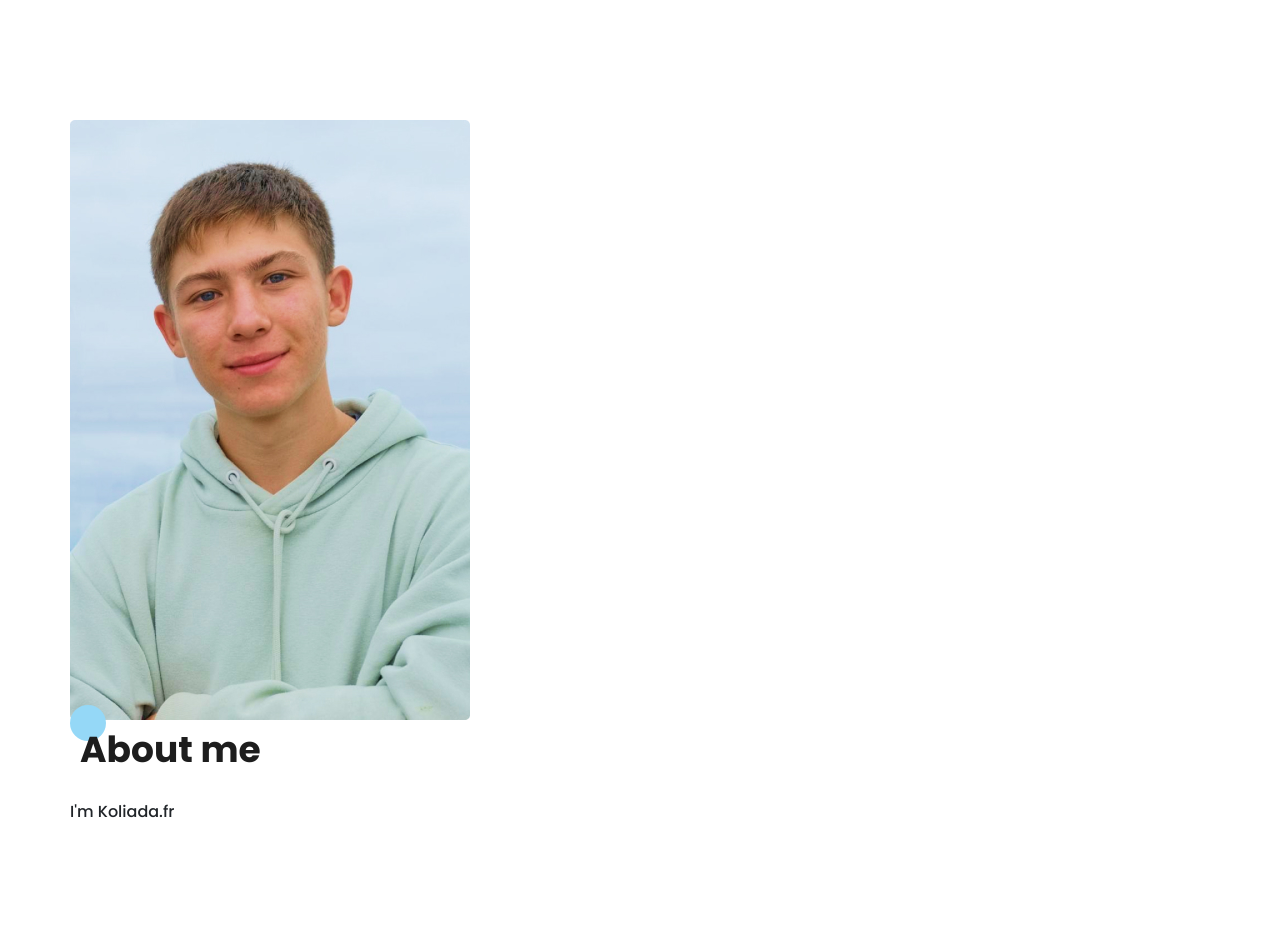
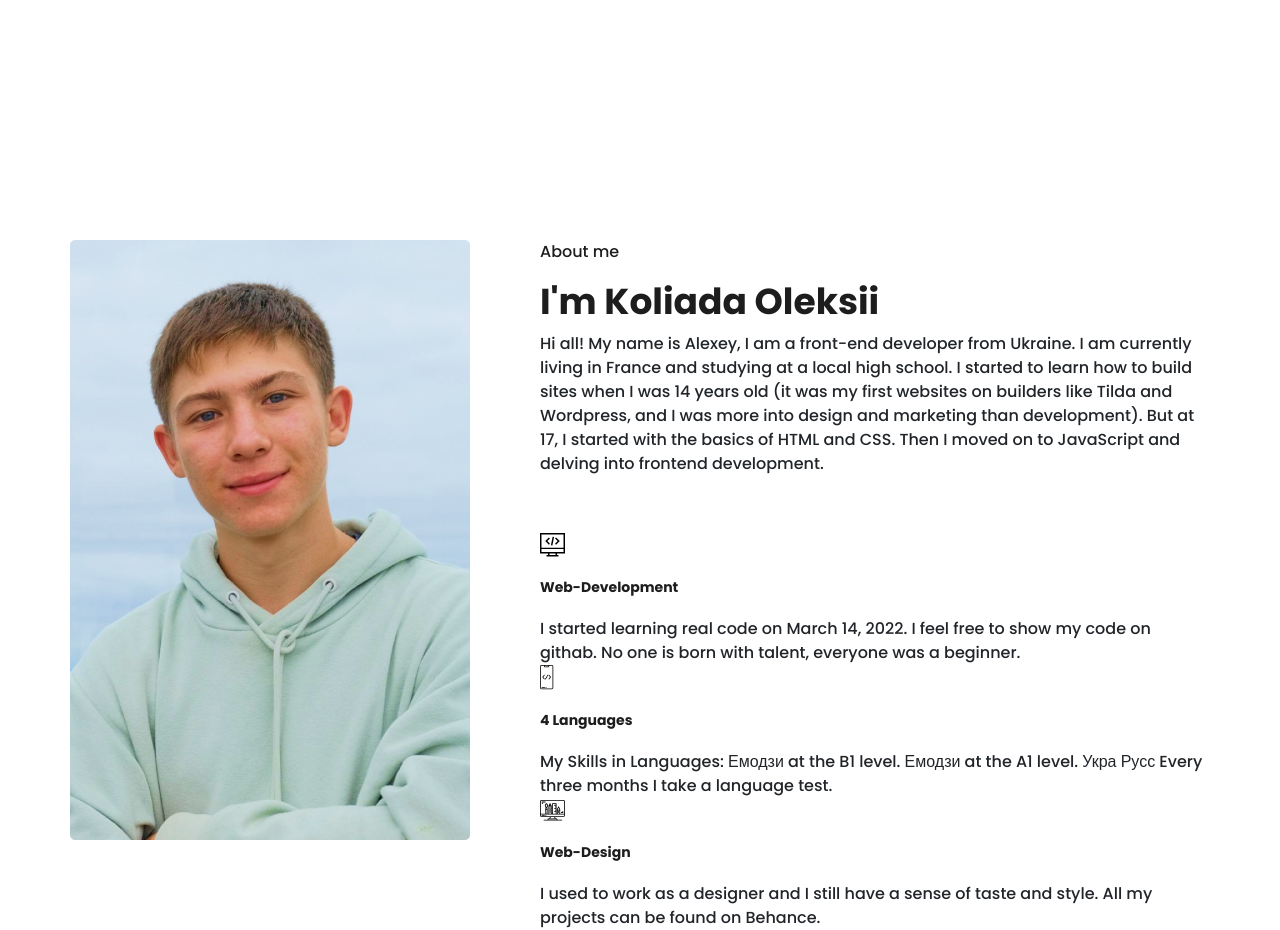
Before and after one commit to kol1ada/Portfolio_October, a website: page src/index.html in a window 1280 px wide. Shown: the part 680-1610 px from the top of the page. Before the commit the page ends 1504 px from the top, so only its background shows below. Drawn offline with nearby package versions, Linux system fonts and the light colour scheme; files that its build step writes are made by us from their sources.

Commit message:
About block

```diff
--- a/src/index.html
+++ b/src/index.html
@@ -154,16 +154,53 @@
         </div>
     </section>
 
-    <section class="aboute">
+    <section class="about">
         <div class="container">
             <div class="about__wrapper">
-                <img src="img/main-photo.jpg" alt="koliada oleksii photo" class="about__photo">
+                <div class="about__photo">
+                    <img src="img/main-photo.jpg" alt="koliada oleksii photo" class="about__photo">
+                </div>
                 <div class="about__descr">
-                    <h2 class="title title__fz16 about__title promo__subtitle">About me</h2>
-                    <div class="about__subtitle">I'm Koliada<span>.fr</span></div>
+                    <h2 class="title title_fz16 about__title">About me</h2>
+                    <div class="title title_fz36 about__subtitle">I'm Koliada Oleksii</div>
+                    <div class="divider"></div>
+                    <p class="about__text">
+                        Hi all! My name is Alexey, I am a front-end developer from Ukraine. I am currently living in France and studying at a local high school. I started to learn how to build sites when I was 14 years old (it was my first websites on builders like Tilda and Wordpress, and I was more into design and marketing than development). But at 17, I started with the basics of HTML and CSS. Then I moved on to JavaScript and delving into frontend development.
+                    </p>
+                </div>
+                <div class="about__skills">
+                    <div class="about__skills-item">
+                        <div>
+                            <img src="icons/about_me/web_development.svg" alt="" class="web-dew">
+                        </div>
+                        <div>
+                            <div class="title title_fz14">Web-Development</div>
+                            <div class="aboute__skills-text">I started learning real code on March 14, 2022. I feel free to show my code on githab. No one is born with talent, everyone was a beginner.</div>
+                        </div>
+                    </div>
+                    <div class="about__skills-item"></div>
+                      <div>
+                            <img src="icons/about_me/mobile_dev.svg" alt="" class="web-dew">
+                        </div>
+                        <div>
+                            <div class="title title_fz14">4 Languages</div>
+                            <div class="aboute__skills-text">My Skills in Languages:
+                                Емодзи at the B1 level.
+                                Емодзи at the A1 level.
+                                Укра
+                                Русс
+                                Every three months I take a language test. </div>
+                        </div>
+                    <div class="about__skills-item"></div>
+                      <div>
+                            <img src="icons/about_me/design.svg" alt="" class="web-dew">
+                        </div>
+                        <div>
+                            <div class="title title_fz14">Web-Design</div>
+                            <div class="aboute__skills-text">I used to work as a designer and I still have a sense of taste and style. All my projects can be found on Behance.</div>
+                        </div>
                 </div>
             </div>
-            <div class="about__skills"></div>
         </div>
     </section>
 
--- /dev/null
+++ b/src/sass/blocks/_about.scss
@@ -0,0 +1,20 @@
+.about {
+    padding-top: 120px;
+    &__wrapper {
+        display: grid;
+        grid-template-columns: 400px 670px;
+        grid-template-rows: minmax(245px, auto) minmax(255px, auto);
+        grid-auto-rows: minmax(245px, auto);
+        column-gap: 70px;
+        row-gap: 40px;
+    }
+    &__photo {
+        grid-row: 1/3;
+        img {
+            width: 100%;
+        }
+    }
+    &__title {
+        @include before_circle
+    }
+}
--- a/src/sass/blocks/_title.scss
+++ b/src/sass/blocks/_title.scss
@@ -11,6 +11,9 @@
         line-height: 24px;
         font-weight: 500;
     }
+    &_fz36 {
+        font-style: 36px;
+    }
     &_fz96 {
         font-size: 96px;
         span {
@@ -18,4 +21,5 @@
             font-size: 52px;
         }
     }
+
 }
--- a/src/sass/style.scss
+++ b/src/sass/style.scss
@@ -19,4 +19,5 @@
 @import 'blocks/title';
 @import 'blocks/promo';
 @import 'blocks/button';
+@import 'blocks/about';
 @import 'blocks/sidepanel';
```
Also changed, not shown: dist/css/style.min.css, dist/index.html.
